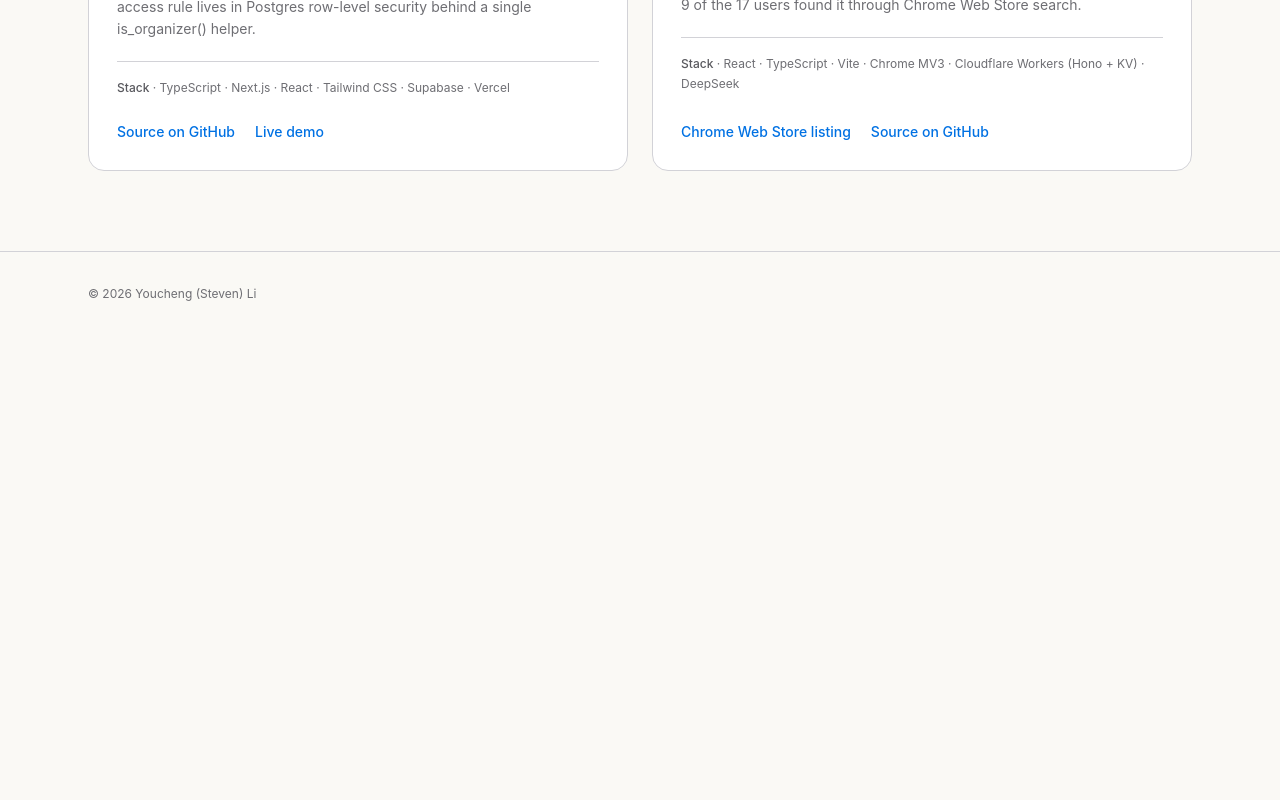
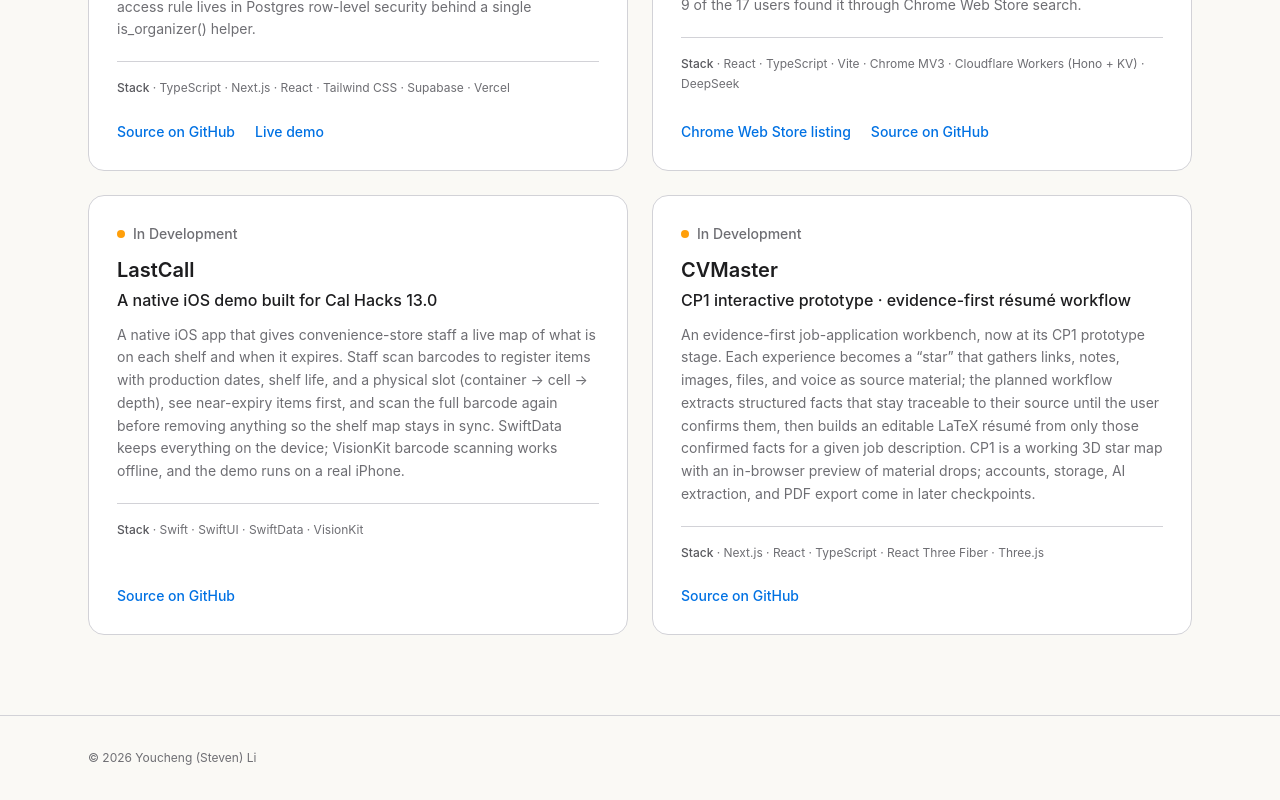
Before and after one commit to stevenli2007-del/stevenli-website, a React (Vite) app: page /projects in a window 1280 px wide. Shown: the part 1121-1921 px from the top of the page. Before the commit the page ends 1456 px from the top, so only its background shows below. Built offline with nearby package versions, Linux system fonts and the light colour scheme.

Commit message:
Projects: add LastCall and CVMaster cards

```diff
--- a/src/data/projects.ts
+++ b/src/data/projects.ts
@@ -11,6 +11,8 @@
 //   ⚠️ Cal Hacks 项目定位：**个人项目**，不是 Tech Lead、不是正式团队成员。
 //      Steven 2026-10-09 指示：文案里**不要出现 "take-home" 字样**。
 //   ⚠️ Moyu 已于 2026-09-01 从全站移除，本文件不再有条目。
+// 2026-11-24 内容增补：追加 LastCall（原生 iOS 临期库存 App）与 CVMaster（证据驱动的简历工作台）。
+//   两条均为进行中项目，事实取自各自仓库的 PRD / ROADMAP；只给 GitHub 链接，不臆造 demo 或 App Store 链接。
 
 import type { LocalizedText } from './locales'
 
@@ -27,14 +29,14 @@ export interface Project {
   description: LocalizedText;   // 卡片详细描述
   techStack: string[];          // 技术栈（专有名词，不翻译）
   links: ProjectLink[];
-  order: number;                // 展示顺序，1-4
+  order: number;                // 展示顺序，1-6
 }
 
 export const projectsTitle: LocalizedText = { en: 'Selected Projects', zh: '代表项目' }
 
 export const projectsIntro: LocalizedText = {
-  en: 'Four builds across applied hardware research, full-stack product work, and a shipped browser extension.',
-  zh: '四个成果，覆盖硬件应用研究、全栈产品与已发布的浏览器扩展。',
+  en: 'Six builds across applied hardware research, full-stack products, a shipped browser extension, and native / AI-assisted tools.',
+  zh: '六个成果，覆盖硬件应用研究、全栈产品、已发布的浏览器扩展，以及原生与 AI 辅助工具。',
 }
 
 export const stackLabel: LocalizedText = { en: 'Stack', zh: '技术栈' }
@@ -164,4 +166,46 @@ export const projects: Project[] = [
     ],
     order: 4,
   },
+  {
+    id: 'lastcall',
+    title: { en: 'LastCall', zh: 'LastCall' },
+    status: 'in-development',
+    outcome: {
+      en: 'A native iOS demo built for Cal Hacks 13.0',
+      zh: '为 Cal Hacks 13.0 做的原生 iOS demo',
+    },
+    description: {
+      en: 'A native iOS app that gives convenience-store staff a live map of what is on each shelf and when it expires. Staff scan barcodes to register items with production dates, shelf life, and a physical slot (container → cell → depth), see near-expiry items first, and scan the full barcode again before removing anything so the shelf map stays in sync. SwiftData keeps everything on the device; VisionKit barcode scanning works offline, and the demo runs on a real iPhone.',
+      zh: '为 Cal Hacks 13.0 做的原生 iOS App，帮便利店店员实时掌握货架上每件商品的位置和临期状态。上架时扫码录入条码、生产日期、保质期与物理格位（容器 → 格子 → 纵深），首页优先显示临期商品；下架时必须再扫一次完整条码核对，同格商品自动前移补位。SwiftData 做本地存储，VisionKit 扫码完全离线，demo 已在真机跑通。',
+    },
+    techStack: ['Swift', 'SwiftUI', 'SwiftData', 'VisionKit'],
+    links: [
+      {
+        label: { en: 'Source on GitHub', zh: 'GitHub 源代码' },
+        href: 'https://github.com/stevenli2007-del/LastCall',
+      },
+    ],
+    order: 5,
+  },
+  {
+    id: 'cvmaster',
+    title: { en: 'CVMaster', zh: 'CVMaster' },
+    status: 'in-development',
+    outcome: {
+      en: 'CP1 interactive prototype · evidence-first résumé workflow',
+      zh: 'CP1 交互原型 · 以证据为中心的简历工作流',
+    },
+    description: {
+      en: 'An evidence-first job-application workbench, now at its CP1 prototype stage. Each experience becomes a “star” that gathers links, notes, images, files, and voice as source material; the planned workflow extracts structured facts that stay traceable to their source until the user confirms them, then builds an editable LaTeX résumé from only those confirmed facts for a given job description. CP1 is a working 3D star map with an in-browser preview of material drops; accounts, storage, AI extraction, and PDF export come in later checkpoints.',
+      zh: '一个以证据为中心的求职工作台，目前处于 CP1 原型阶段。目标是让每段经历成为一颗「星球」，收集链接、笔记、图片、文件与语音素材；系统提取可回溯到来源的结构化事实，经用户确认后才用于生成针对职位描述的可编辑 LaTeX 简历。CP1 已实现可交互的 3D 星图与素材投放的内存态预览；账号、存储、AI 提取与 PDF 导出留待后续 checkpoint。',
+    },
+    techStack: ['Next.js', 'React', 'TypeScript', 'React Three Fiber', 'Three.js'],
+    links: [
+      {
+        label: { en: 'Source on GitHub', zh: 'GitHub 源代码' },
+        href: 'https://github.com/stevenli2007-del/CVMaster',
+      },
+    ],
+    order: 6,
+  },
 ]
```
Also changed, not shown: 2 other files (tests, documents, lock files or other folders).
